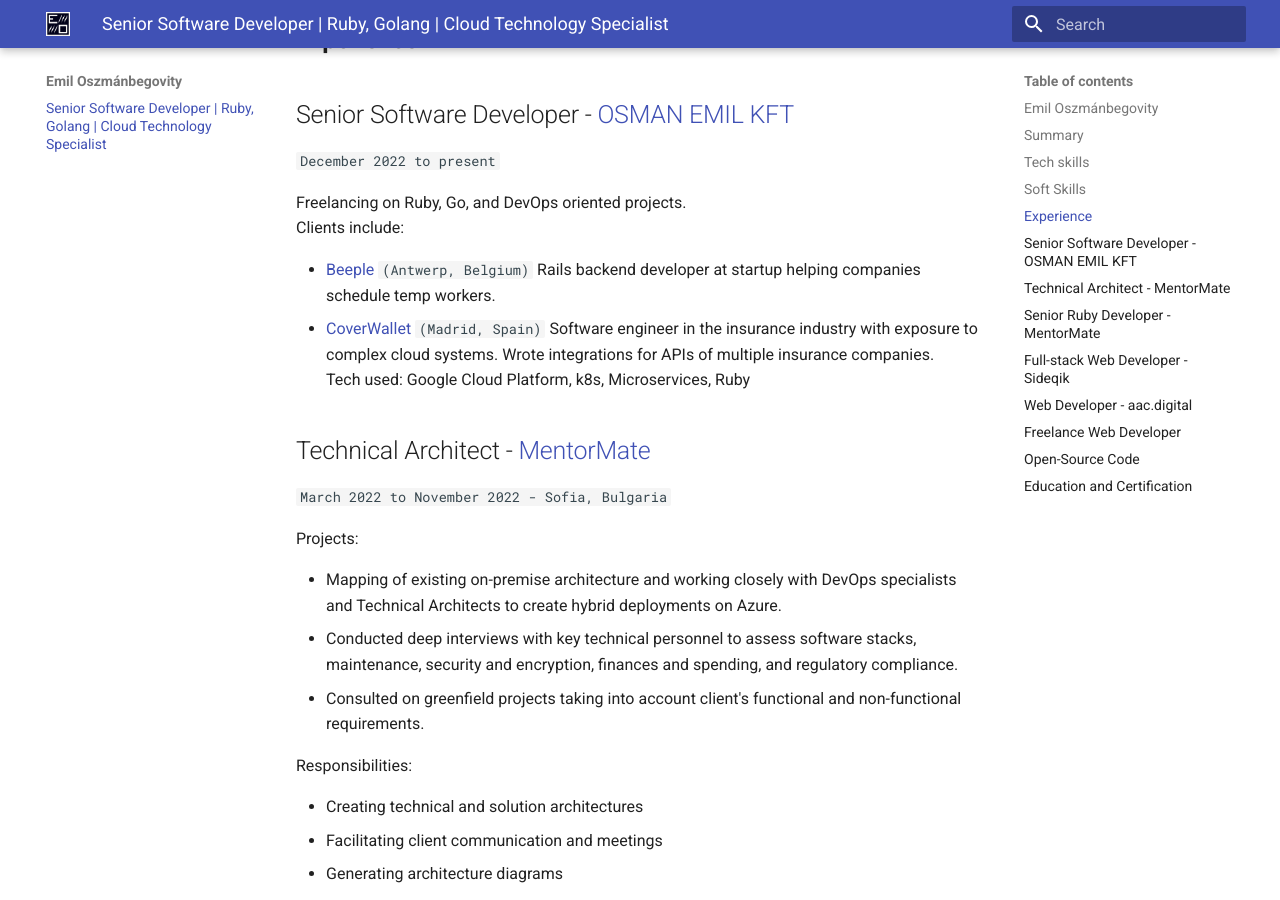
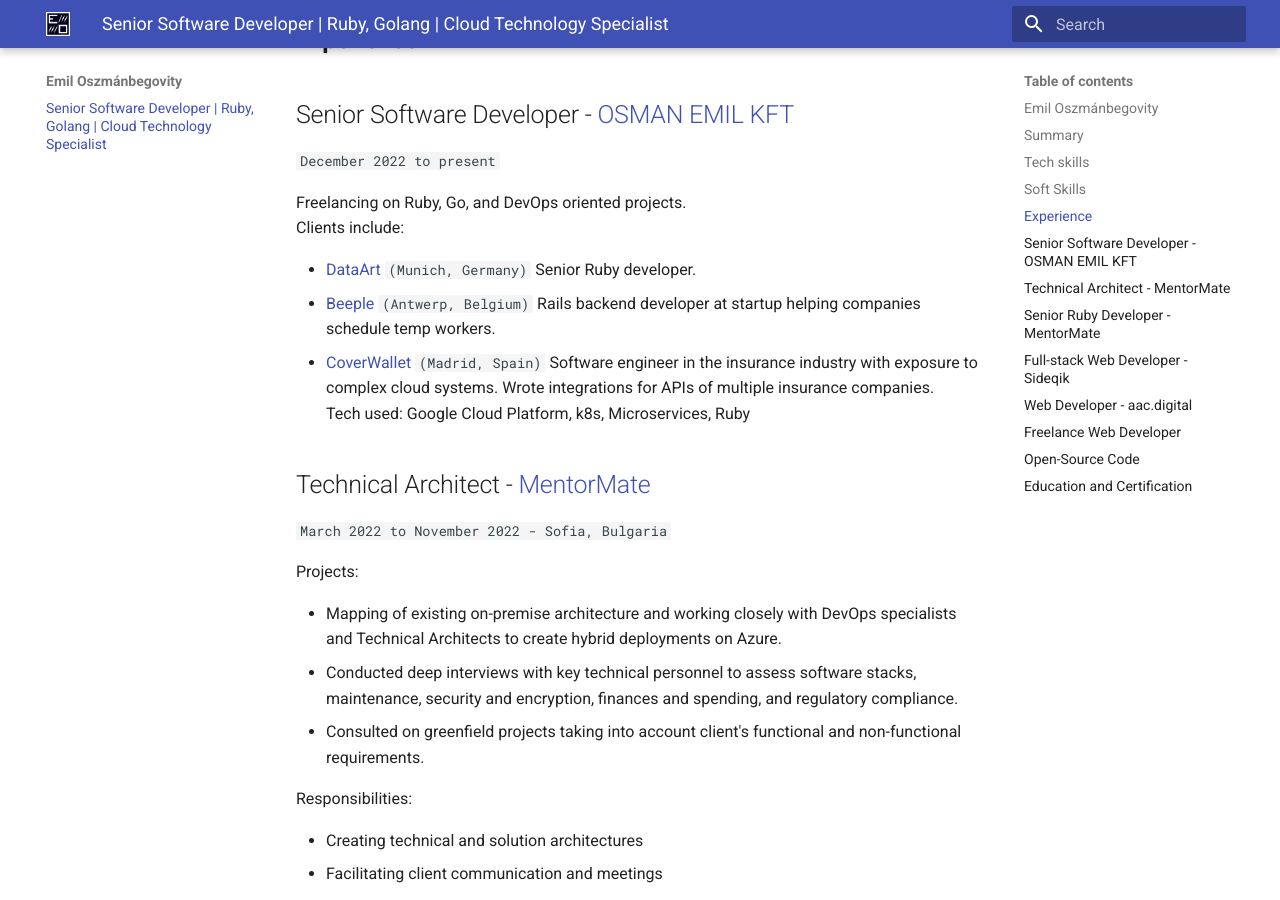
Before and after one commit to emilosman/emilosman, an MkDocs documentation site: the page built from docs/index.md, in a window 1280 px wide and 900 px high, scrolled down 1760 px. Built offline with MkDocs 1.6.1 and Material for MkDocs 9.7.7, drawn with Linux system fonts in a browser that asks for light colours; some of the changed text lies outside the part shown.

Commit message:
add dataart, remove cert

```diff
--- a/docs/index.md
+++ b/docs/index.md
@@ -48,6 +48,8 @@
 Freelancing on Ruby, Go, and DevOps oriented projects.
 Clients include:
 
+- [DataArt](https://www.dataart.com/) `(Munich, Germany)`
+  Senior Ruby developer.
 - [Beeple](https://www.beeple.eu/) `(Antwerp, Belgium)`
   Rails backend developer at startup helping companies schedule temp workers.
 - [CoverWallet](https://www.coverwallet.com/) `(Madrid, Spain)`
```
Also changed, not shown: other parts of docs/index.md (+0 -1 lines).
